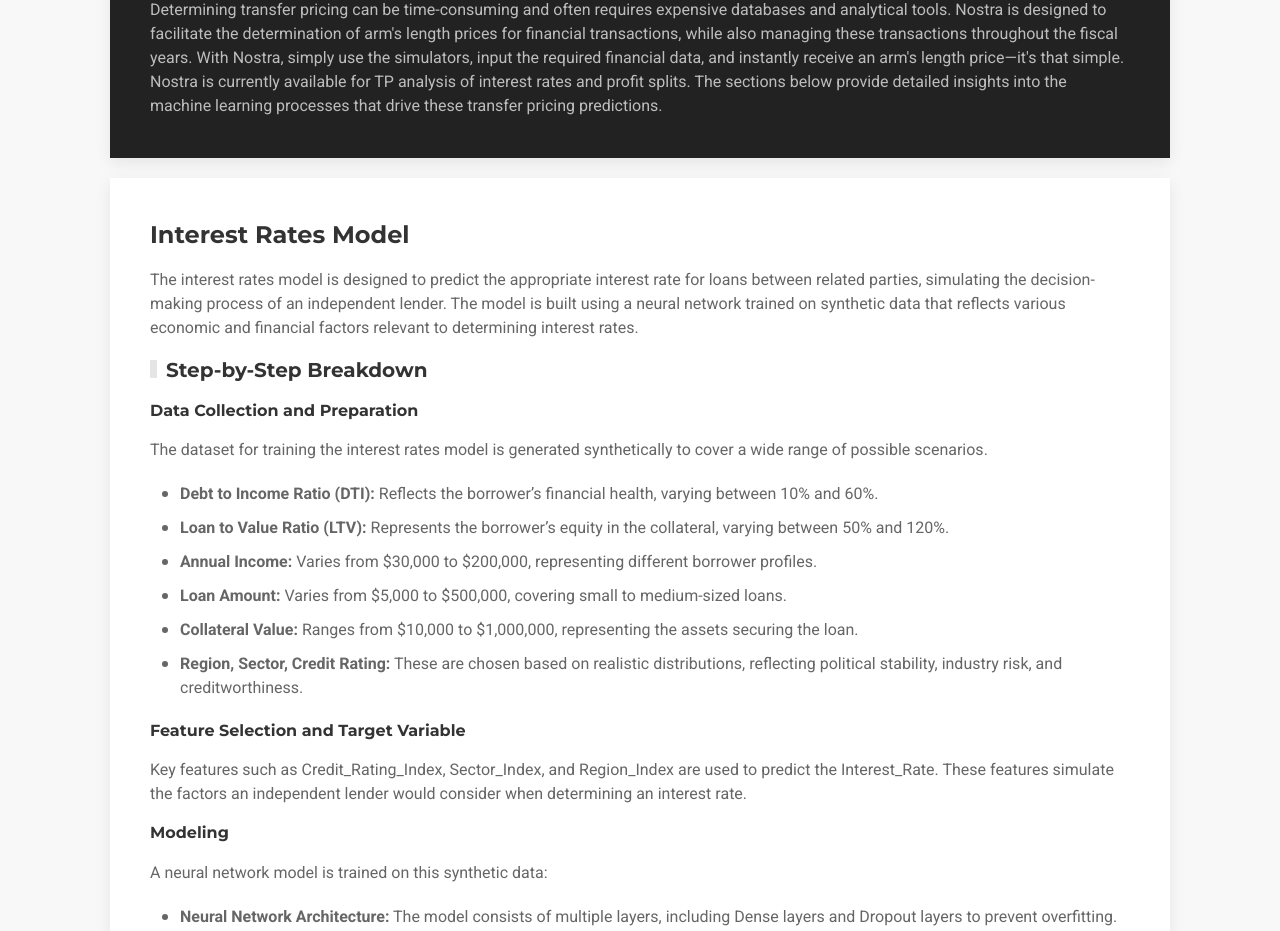
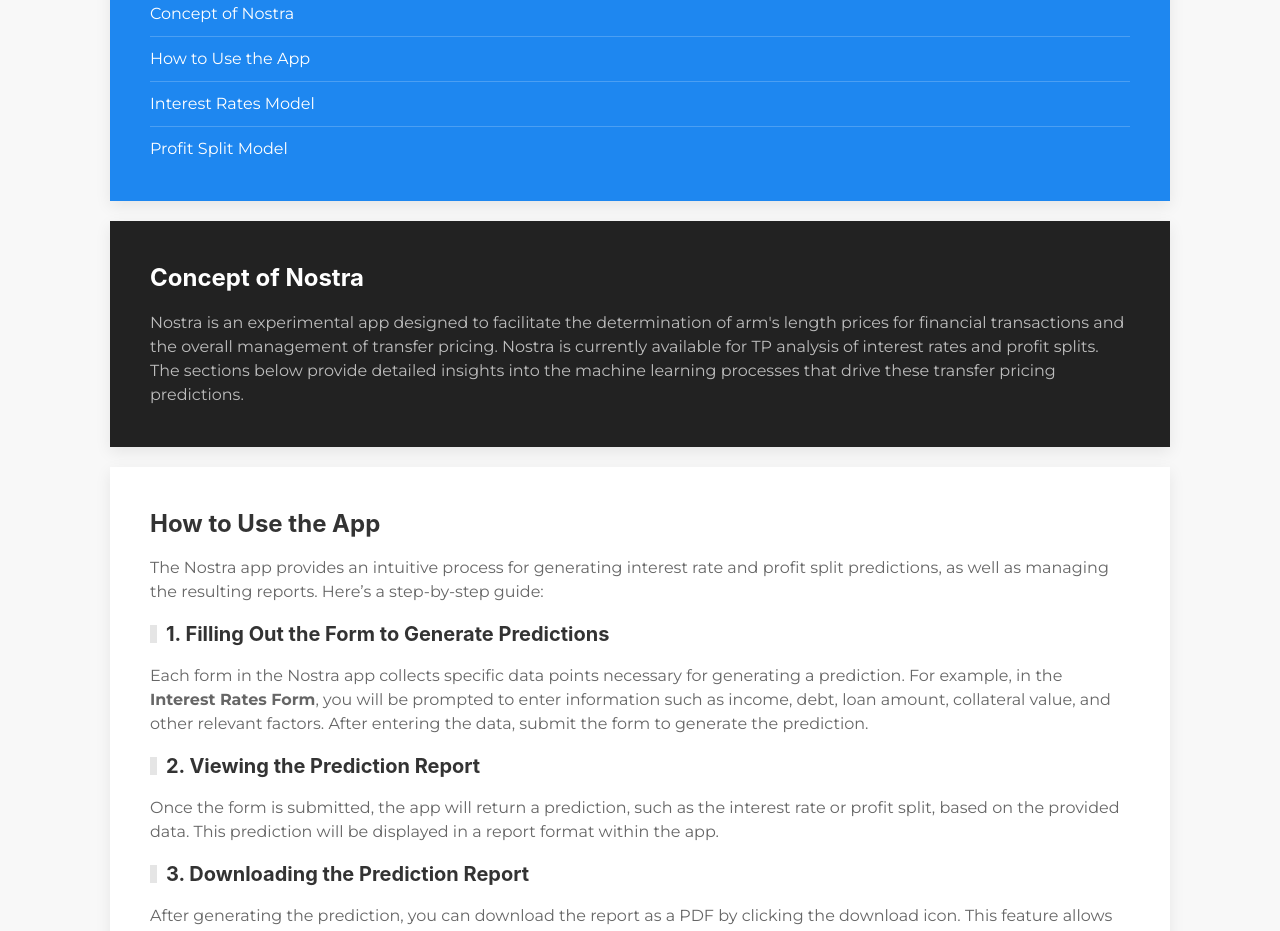
Before and after one commit to erwannlenoach/interest-rate-fe, a Next.js app: page /documentation in a window 1280 px wide. Shown: the part 456-1387 px from the top of the page. Built offline with nearby package versions, Linux system fonts and the light colour scheme.

Commit message:
feat/adding-doc

```diff
--- a/app/documentation/page.js
+++ b/app/documentation/page.js
@@ -12,23 +12,67 @@
     >
       <div className="uk-container">
         <PageTitle title="DOCUMENTATION" />
-        <div className="uk-card uk-card-secondary uk-card-body uk-margin">
+
+        {/* Index of Contents */}
+        <div className="uk-card uk-card-primary uk-card-body uk-margin">
+          <h3 className="uk-card-title">Table of Contents</h3>
+          <ul className="uk-list uk-list-divider">
+            <li><a href="#concept-of-nostra">Concept of Nostra</a></li>
+            <li><a href="#how-to-use">How to Use the App</a></li>
+            <li><a href="#interest-rates-model">Interest Rates Model</a></li>
+            <li><a href="#profit-split-model">Profit Split Model</a></li>
+          </ul>
+        </div>
+
+        {/* Concept of Nostra */}
+        <div id="concept-of-nostra" className="uk-card uk-card-secondary uk-card-body uk-margin">
           <h3 className="uk-card-title">Concept of Nostra</h3>
           <p>
-            Determining transfer pricing can be time-consuming and often
-            requires expensive databases and analytical tools. Nostra is
-            designed to facilitate the determination of arm's length prices for
-            financial transactions, while also managing these transactions
-            throughout the fiscal years. With Nostra, simply use the simulators,
-            input the required financial data, and instantly receive an arm's
-            length price—it's that simple. Nostra is currently available for TP
-            analysis of interest rates and profit splits. The sections below
-            provide detailed insights into the machine learning processes that
-            drive these transfer pricing predictions.
+            Nostra is an experimental app designed to facilitate the
+            determination of arm's length prices for financial transactions and
+            the overall management of transfer pricing. Nostra is currently
+            available for TP analysis of interest rates and profit splits. The
+            sections below provide detailed insights into the machine learning
+            processes that drive these transfer pricing predictions.
           </p>
         </div>
 
-        <div className="uk-card uk-card-default uk-card-body uk-margin">
+        {/* How to Use the App */}
+        <div id="how-to-use" className="uk-card uk-card-default uk-card-body uk-margin">
+          <h3 className="uk-card-title">How to Use the App</h3>
+          <p>
+            The Nostra app provides an intuitive process for generating interest
+            rate and profit split predictions, as well as managing the resulting
+            reports. Here’s a step-by-step guide:
+          </p>
+
+          <h4 className="uk-heading-bullet">1. Filling Out the Form to Generate Predictions</h4>
+          <p>
+            Each form in the Nostra app collects specific data points necessary
+            for generating a prediction. For example, in the <strong>Interest
+            Rates Form</strong>, you will be prompted to enter information such
+            as income, debt, loan amount, collateral value, and other relevant
+            factors. After entering the data, submit the form to generate the prediction.
+          </p>
+
+          <h4 className="uk-heading-bullet">2. Viewing the Prediction Report</h4>
+          <p>
+            Once the form is submitted, the app will return a prediction, such as the interest rate or profit split, based on the provided data. This prediction will be displayed in a report format within the app.
+          </p>
+
+          <h4 className="uk-heading-bullet">3. Downloading the Prediction Report</h4>
+          <p>
+            After generating the prediction, you can download the report as a PDF by clicking the download icon. This feature allows you to keep a record of each prediction.
+          </p>
+
+          <h4 className="uk-heading-bullet">4. Accessing Historical Data</h4>
+          <p>
+            All past simulations are stored in the app's history sections, such as <strong>Interest Rates History</strong> and <strong>Profit Split History</strong>. These sections display a table of all previous predictions, allowing you to review, download individual reports, delete entries, and export the data as a CSV file.
+          </p>
+        </div>
+
+        {/* Interest Rates Model */}
+        <div id="interest-rates-model" className="uk-card uk-card-default uk-card-body uk-margin">
           <h3 className="uk-card-title">Interest Rates Model</h3>
           <p>
             The interest rates model is designed to predict the appropriate
@@ -43,8 +87,9 @@
 
           <h5>Data Collection and Preparation</h5>
           <p>
+            Nostra currently uses sample data through the generation of a dataset used for machine learning purposes.
             The dataset for training the interest rates model is generated
-            synthetically to cover a wide range of possible scenarios.
+            synthetically to cover a wide range of possible scenarios. The following features of the generated loans are used for the training of the model.
           </p>
           <ul className="uk-list uk-list-bullet">
             <li>
@@ -75,9 +120,7 @@
           </ul>
 
           <h5>Feature Selection and Target Variable</h5>
-          <p>
-            Key features such as Credit_Rating_Index, Sector_Index, and
-            Region_Index are used to predict the Interest_Rate. These features
+          <p> The above features are used for the training of the model as they
             simulate the factors an independent lender would consider when
             determining an interest rate.
           </p>
@@ -122,7 +165,8 @@
           </p>
         </div>
 
-        <div className="uk-card uk-card-secondary uk-card-body uk-margin">
+        {/* Profit Split Model */}
+        <div id="profit-split-model" className="uk-card uk-card-secondary uk-card-body uk-margin">
           <h3 className="uk-card-title">Profit Split Model</h3>
           <p>
             The profit split model is used to determine the distribution of
@@ -195,81 +239,6 @@
             arm's length transactions.
           </p>
         </div>
-
-        <div className="uk-card uk-card-default uk-card-body uk-margin">
-          <h3 className="uk-card-title">Synthetic Data Generation Process</h3>
-          <p>
-            The synthetic data generation process involves creating diverse
-            scenarios that reflect realistic market conditions. This includes:
-          </p>
-          <ul className="uk-list uk-list-bullet">
-            <li>
-              <strong>Random Sampling:</strong> Values for factors like Debt to
-              Income Ratio, Loan to Value Ratio, and Annual Income are randomly
-              sampled within predefined ranges.
-            </li>
-            <li>
-              <strong>Categorical Variables:</strong> Region, Sector, and Credit
-              Rating are chosen based on distributions that reflect real-world
-              scenarios, ensuring that the data is varied and representative.
-            </li>
-          </ul>
-
-          <h4 className="uk-heading-bullet">Realism Considerations</h4>
-          <p>
-            While the data generation process is designed to create a wide range
-            of realistic scenarios, there are some limitations:
-          </p>
-          <ul className="uk-list uk-list-bullet">
-            <li>
-              <strong>Risk of Similar Data:</strong> Synthetic data can result
-              in similar data points, which may reduce the diversity of the
-              dataset and affect model performance.
-            </li>
-            <li>
-              <strong>Lack of Outliers:</strong> Predefined ranges may limit the
-              occurrence of extreme cases, leading to a model that performs less
-              effectively on outlier data.
-            </li>
-            <li>
-              <strong>Overtraining:</strong> The model might overfit to patterns
-              in the synthetic data, affecting its ability to generalize to
-              real-world data.
-            </li>
-          </ul>
-
-          <h4 className="uk-heading-bullet">Limitations of Synthetic Data</h4>
-          <p>The reliance on synthetic data introduces certain limitations:</p>
-          <ul className="uk-list uk-list-bullet">
-            <li>
-              <strong>Compliance Limitations:</strong> While synthetic data
-              provides a broad training set, it does not reflect actual
-              transactions. This limits the model’s ability to fully comply with
-              the arm's length principle as defined by the OECD.
-            </li>
-            <li>
-              <strong>Legal Robustness:</strong> In legal scenarios, the
-              synthetic nature of the data might be scrutinized. The models are
-              better suited as compliance tools rather than primary evidence in
-              legal disputes.
-            </li>
-          </ul>
-        </div>
-
-        <div className="uk-card uk-card-primary uk-card-body uk-margin">
-          <h3 className="uk-card-title ">Use and Limitations</h3>
-          <p>
-            The interest rate and profit split models are powerful tools for
-            ensuring compliance with transfer pricing regulations. They are
-            designed to simulate arm's length transactions, ensuring that
-            intra-group interest rates and profit allocations are consistent
-            with what independent entities would agree upon. However, due to
-            their reliance on synthetic data, these models should be used
-            primarily as compliance tools. For legal defense, especially in
-            contentious transfer pricing cases, real-world transaction data is
-            essential to complement the model's outputs.
-          </p>
-        </div>
       </div>
     </section>
   );
--- a/app/globals.css
+++ b/app/globals.css
@@ -1,7 +1,7 @@
 @import url("https://fonts.googleapis.com/css2?family=Roboto:wght@400;700&family=Montserrat:wght@400;700&display=swap");
 
 body {
-  font-family: "Roboto", sans-serif;
+  font-family: "Montserrat", sans-serif;
   font-size: 12px;
   margin: 0;
   padding: 0;
@@ -17,13 +17,11 @@
 h5,
 h6,
 .title {
-  font-family: "Montserrat", sans-serif;
   font-weight: bold;
   margin: 0 0 1rem 0;
 }
 
 p {
-  font-family: "Roboto", sans-serif;
   font-size: 1rem;
   margin: 0 0 1rem 0;
 }
@@ -33,7 +31,6 @@
 button,
 input,
 textarea {
-  font-family: "Roboto", sans-serif;
   font-size: 16px;
   color: inherit;
   text-decoration: none;
@@ -74,9 +71,6 @@
   border-radius: 5px;
 }
 
-/* global.css */
-
-/* Apply to all buttons with the uk-button class */
 .uk-button {
   transition: background-color 0.3s ease, transform 0.3s ease;
 }
--- a/app/interest-rates/page.js
+++ b/app/interest-rates/page.js
@@ -104,7 +104,7 @@
     <div className="uk-container uk-container-small uk-margin-large">
       <PageTitle title="INTEREST RATES SIMULATOR" />
       <form onSubmit={handleSubmit} className="uk-form-stacked">
-        <fieldset className="uk-fieldset" disabled={formDisabled}>
+        <fieldset className="uk-fieldset" hidden={formDisabled}>
           {[
             {
               label: "Income of the borrower (in thousands of $)",
--- a/app/login/page.js
+++ b/app/login/page.js
@@ -91,11 +91,11 @@
         <div>
           <p className="uk-text-center uk-margin-top">
             You don't have an account yet?{" "}
-            <Link href="/signup">Sign up</Link>
+            <Link href="/signup" className="link-login">Sign up</Link>
           </p>
           <p className="uk-text-center uk-margin-top">
             Forgot your password?{" "}
-            <Link href="/forgot-password">Reset your password</Link>
+            <Link href="/forgot-password" className="link-login">Reset your password</Link>
           </p>
         </div>
       </div>
--- a/app/login/styles.css
+++ b/app/login/styles.css
@@ -1,4 +1,3 @@
-
 .login-container {
   display: flex;
   justify-content: center;
@@ -16,3 +15,7 @@
   width: 100%;
   max-width: 400px;
 }
+
+.link-login {
+  color: #1e87f0 !important;
+}
--- a/app/privacy/page.js
+++ b/app/privacy/page.js
@@ -1,10 +1,11 @@
 import React from "react";
+import PageTitle from "../components/page-title/page";
 
 export default function Privacy() {
   return (
     <div className="uk-container uk-margin-large-top uk-margin-large-bottom">
-      <h2>Privacy Policy</h2>
-      <p>
+      <PageTitle title="PRIVACY" />
+      <p className="uk-margin-large-top">
         This project does not use personal data for commercial purposes. All user data, including passwords, are
         fully encrypted and stored securely. Our practices are in full
         compliance with GDPR requirements, ensuring that your information is
--- a/app/profit-split/page.js
+++ b/app/profit-split/page.js
@@ -31,7 +31,6 @@
 
   const [prediction, setPrediction] = useState(null);
   const [formDisabled, setFormDisabled] = useState(false);
-
 
   const { user } = useAuth();
 
@@ -105,7 +104,7 @@
     <div className="uk-container uk-container-small uk-margin-large">
       <PageTitle title="PROFIT SPLIT SIMULATOR" />
       <form onSubmit={handleSubmit} className="uk-form-stacked">
-        <fieldset className="uk-fieldset" disabled={formDisabled}>
+        <fieldset className="uk-fieldset" hidden={formDisabled}>
           <legend className="uk-legend">Headquarters</legend>
           {[
             {
@@ -198,7 +197,7 @@
             </div>
           ))}
         </fieldset>
-        <fieldset className="uk-fieldset uk-margin-top" disabled={formDisabled}>
+        <fieldset className="uk-fieldset uk-margin-top" hidden={formDisabled}>
           <legend className="uk-legend">Subsidiary</legend>
           {[
             {
```
Lines whose indentation alone changed are shown as unchanged.
